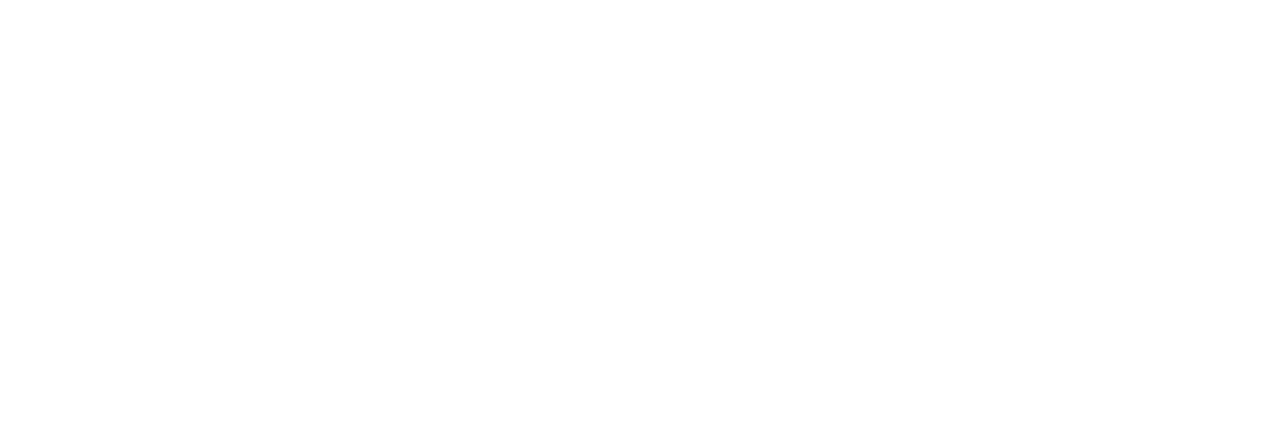
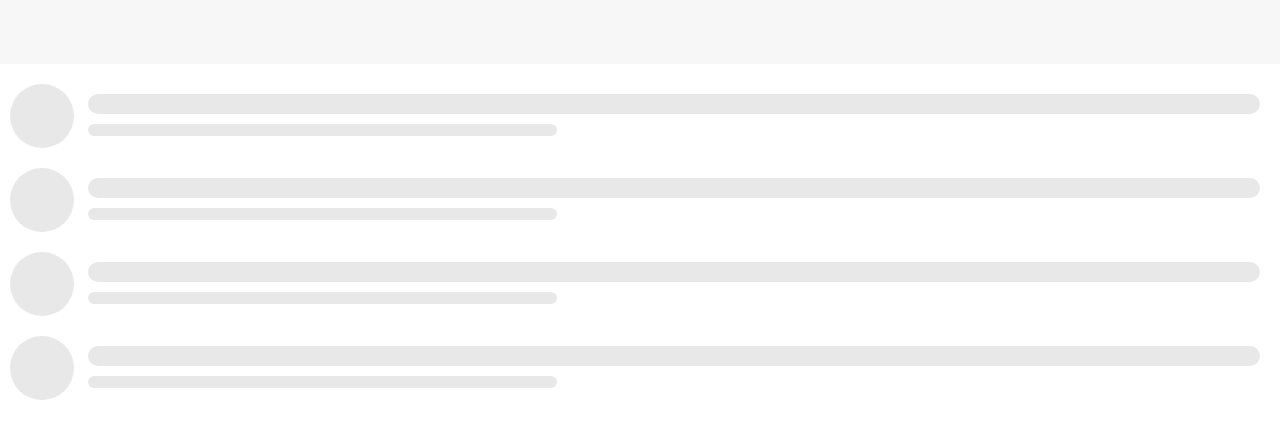
Before and after one commit to NicolasLeRoux/project-terpsichore, a website: page public/index.html in a window 1280 px wide. Drawn offline with Linux system fonts and the light colour scheme.

Commit message:
Adding add shell as a loader.

```diff
--- a/public/index.html
+++ b/public/index.html
@@ -29,61 +29,81 @@
 				height: 64px;
 			}
 
-			#app-shell .txt-1 {
+			.app-shell-date {
+				display: inline-block;
+				width: 64px;
+				height: 64px;
+				border-radius: 32px;
+			}
+
+			.app-shell-description {
+				display: inline-block;
+				box-sizing: border-box;
+				width: calc(100% - 78px);
+				min-height: 64px;
+				padding: 10px 0 0 10px;
+			}
+
+			.app-shell-description--title {
+				width: 100%;
+				height: 20px;
+				margin-bottom: 10px;
+				border-radius: 10px;
+			}
+
+			.app-shell-description--date {
 				width: 40%;
 				height: 12px;
 				margin-bottom: 6px;
 				border-radius: 6px;
-				background-color: #e8e8e8;
 			}
 
-			#app-shell .txt-2 {
-				width: 100%;
-				height: 16px;
-				margin-bottom: 6px;
-				border-radius: 8px;
-				background-color: #e8e8e8;
+			.app-shell-date,
+			.app-shell-description--title,
+			.app-shell-description--date {
+				animation: color_change 1s infinite alternate;
 			}
 
-			#app-shell .txt-3 {
-				display: inline-block;
-				width: 60px;
-				height: 10px;
-				border-radius: 5px;
-				background-color: #e8e8e8;
-				margin-right: 6px;
+			@keyframes color_change {
+				from { background-color: #f7f7f7; }
+				to { background-color: #e8e8e8; }
 			}
 		</style>
 	</head>
 	<body>
-		<!--
 		<div id="app-shell">
 			<header></header>
 			<ul>
 				<li>
-					<div class="txt-1"></div>
-					<div class="txt-2"></div>
-					<div class="txt-3"></div>
-					<div class="txt-3"></div>
-					<div class="txt-3"></div>
+					<div class="app-shell-date"></div>
+					<div class="app-shell-description">
+						<div class="app-shell-description--title"></div>
+						<div class="app-shell-description--date"></div>
+					</div>
 				</li>
 				<li>
-					<div class="txt-1"></div>
-					<div class="txt-2"></div>
-					<div class="txt-3"></div>
-					<div class="txt-3"></div>
-					<div class="txt-3"></div>
+					<div class="app-shell-date"></div>
+					<div class="app-shell-description">
+						<div class="app-shell-description--title"></div>
+						<div class="app-shell-description--date"></div>
+					</div>
 				</li>
 				<li>
-					<div class="txt-1"></div>
-					<div class="txt-2"></div>
-					<div class="txt-3"></div>
-					<div class="txt-3"></div>
-					<div class="txt-3"></div>
+					<div class="app-shell-date"></div>
+					<div class="app-shell-description">
+						<div class="app-shell-description--title"></div>
+						<div class="app-shell-description--date"></div>
+					</div>
+				</li>
+				<li>
+					<div class="app-shell-date"></div>
+					<div class="app-shell-description">
+						<div class="app-shell-description--title"></div>
+						<div class="app-shell-description--date"></div>
+					</div>
 				</li>
 			</ul>
 		</div>
-		-->
 
 		<tpc-app></tpc-app>
 		<script>
```
Also changed, not shown: public/src/home/tpc-page-home.html (+11 -1 lines).
